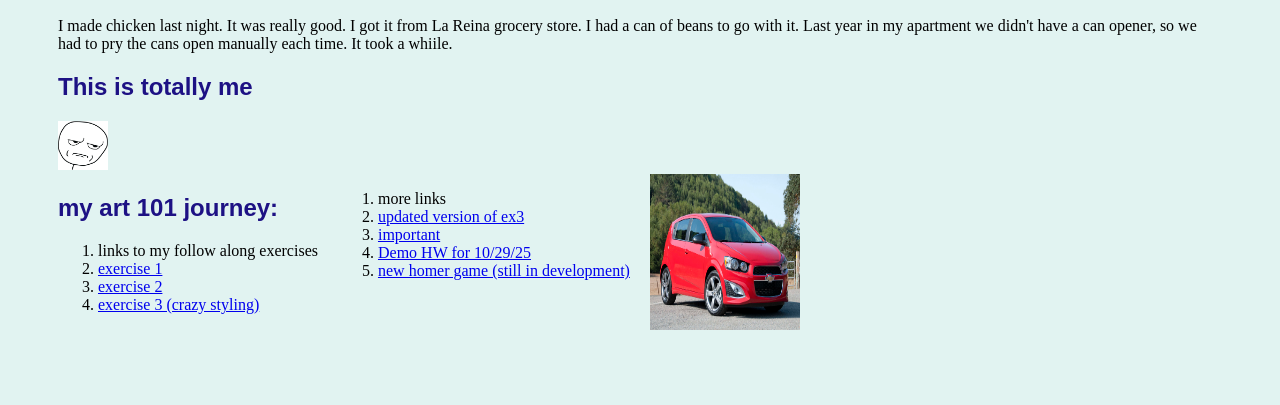
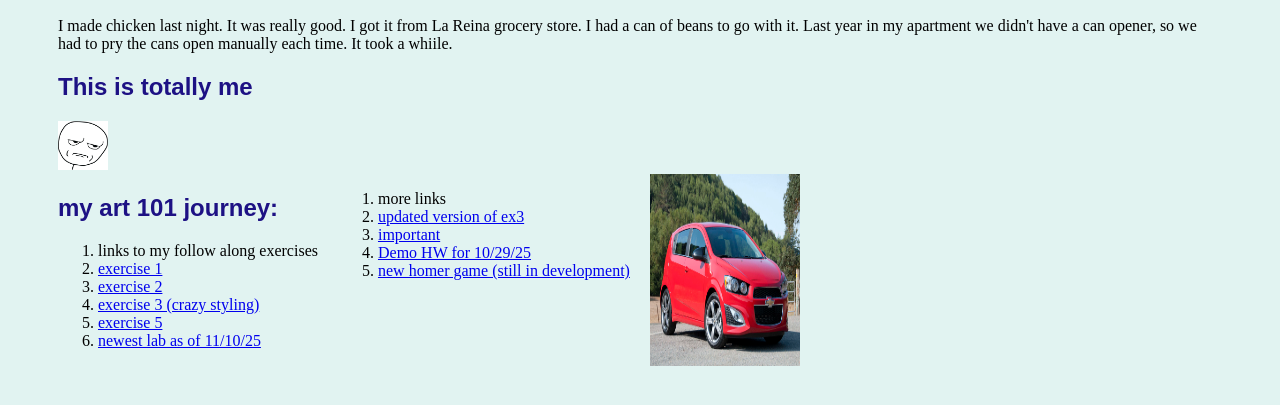
Before and after one commit to orbitcodeboss/art101, a plain HTML site: page index.html in a window 1280 px wide. Shown: the part 199-604 px from the top of the page. Drawn offline with Linux system fonts and the light colour scheme.

Commit message:
added more sites to my index

```diff
--- a/index.html
+++ b/index.html
@@ -31,6 +31,8 @@
          <li> <a href="exercises/ex01.html"> exercise 1 </a></li>
            <li><a href="exercises/ex02.html">exercise 2</a></li>
            <li><a href="environ/env02.html"> exercise 3 (crazy styling)</a></li>
+           <li><a href="environ/env05.html"> exercise 5 </a></li>
+           <li><a href="exercises/lab07.html"> newest lab as of 11/10/25 </a></li>
 
     </div>
     <div>
```
